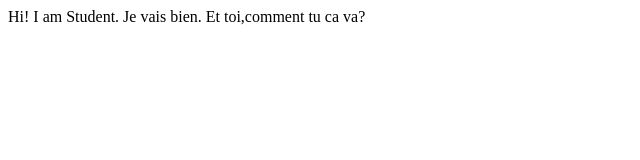
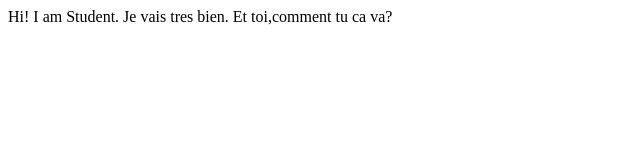
Before and after one commit to Anshuldhawan007/student-site, a plain HTML site: page index.html in a window 1280 px wide. Shown: the full height of the page, 0-640 px from the left. Drawn offline with Linux system fonts and the light colour scheme.

```diff
--- a/index.html
+++ b/index.html
@@ -1,11 +1,14 @@
 <!DOCTYPE html>
 <html lang="en">
+
 <head>
     <meta charset="UTF-8">
     <meta name="viewport" content="width=device-width, initial-scale=1.0">
     <title>Student Site</title>
 </head>
+
 <body>
-    Hi! I am Student. Je vais bien. Et toi,comment tu ca va?
+    Hi! I am Student. Je vais tres bien. Et toi,comment tu ca va?
 </body>
+
 </html>
```
